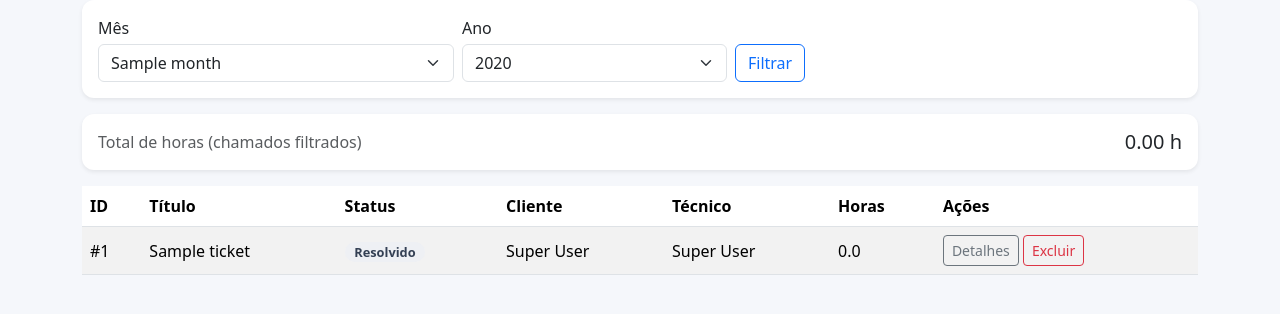
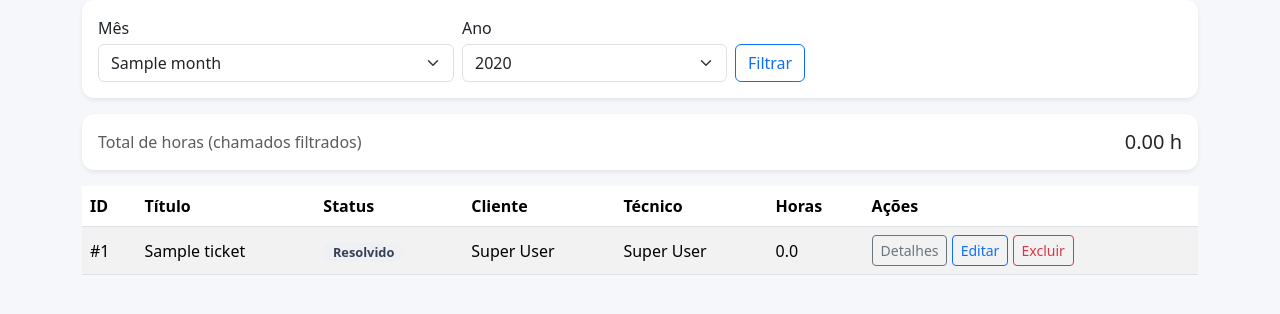
Before and after one commit to asanchezz01/hope_desk, a Flask app: template templates/dashboard.html in a window 1280 px wide. Shown: the part 134-448 px from the top of the page. Run offline with Flask 3, Linux system fonts and the light colour scheme; the visitor is signed in with stand-in values (Sample User, id 1); tables that the repository leaves empty hold one stand-in row (values such as "Sample post"); the template is opened without the code that fills it: values that come from a table or form of the project are taken from there, most other values are stand-ins (such as "Sample title", 1, 10 or a date in 2020); some libraries are stand-ins or nearby versions.

Commit message:
Update dashboard.html

```diff
--- a/templates/dashboard.html
+++ b/templates/dashboard.html
@@ -73,6 +73,7 @@
         <td>
           <a class="btn btn-outline-secondary btn-sm" href="{{ url_for('ticket_detail', ticket_id=ticket.id) }}">Detalhes</a>
           {% if role == 'technician' or session.get('is_superuser') %}
+          <a class="btn btn-outline-primary btn-sm" href="{{ url_for('edit_ticket', ticket_id=ticket.id) }}">Editar</a>
           <form method="post" action="{{ url_for('delete_ticket', ticket_id=ticket.id) }}" class="d-inline" onsubmit="return confirm('Deseja realmente excluir este chamado?');">
             <button type="submit" class="btn btn-outline-danger btn-sm">Excluir</button>
           </form>
```
